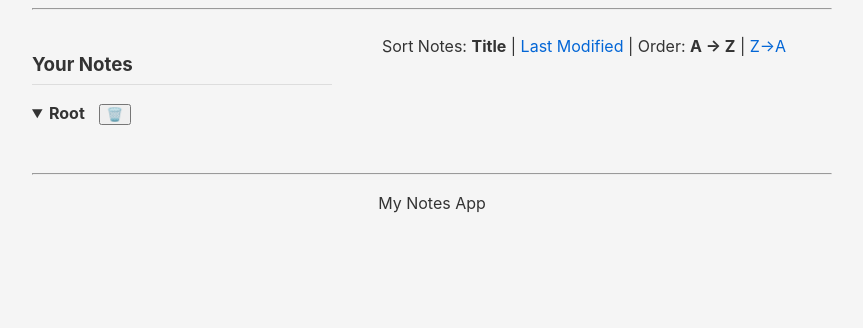
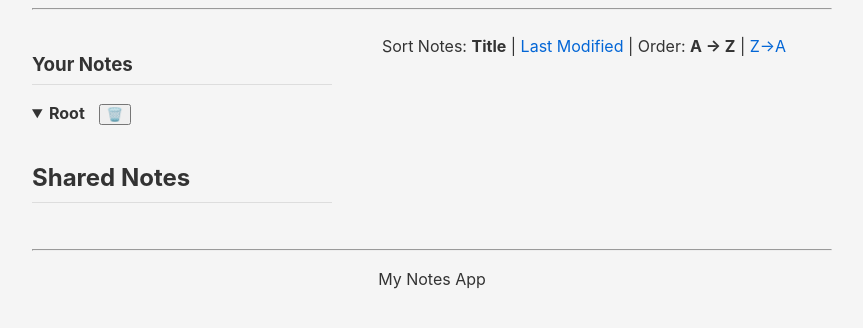
Before and after one commit to Adamshrugged/CedarNote, a FastAPI app: page / in a window 1280 px wide. Shown: the part 58-386 px from the top of the page, without its empty margins (208-1071 px from the left). Run offline with FastAPI, Linux system fonts and the light colour scheme; the visitor is signed in with stand-in values (Sample User, id 1).

Commit message:
Updated sharing
Fixed missing shared files showing on main page.

```diff
--- a/routers/root.py
+++ b/routers/root.py
@@ -87,13 +87,12 @@ async def list_notes(
                 for t in tags:
                     all_tags.add(t)
 
-    # Get notes shared with the users
-    # Shared notes
+    # Get notes shared with the user
     shared_notes_raw = get_notes_shared_with(username)
     shared_notes = []
     for owner, note_path in shared_notes_raw:
         filename = os.path.basename(note_path)
-        display_title = f"{filename.replace('_', ' ').replace('.md', '')} [{owner}]"
+        display_title = filename.replace('_', ' ').replace('.md', '')
         shared_notes.append({
             "owner": owner,
             "path": note_path,
--- a/templates/list_notes.html
+++ b/templates/list_notes.html
@@ -37,6 +37,13 @@
                 {{ render_folder("Root", folder_tree) }}
             </ul>
         </div>
+
+        <h2>Shared Notes</h2>
+        <ul>
+        {% for note in shared_notes %}
+            <li><a href="/shared/{{note.owner}}/{{ note.path }}">{{ note.display_title }}</a> [{{note.owner}}]</li>
+        {% endfor %}
+        </ul>
     </div>
 
     <!-- Right Content: Sorted/Filtered Notes List -->
```
